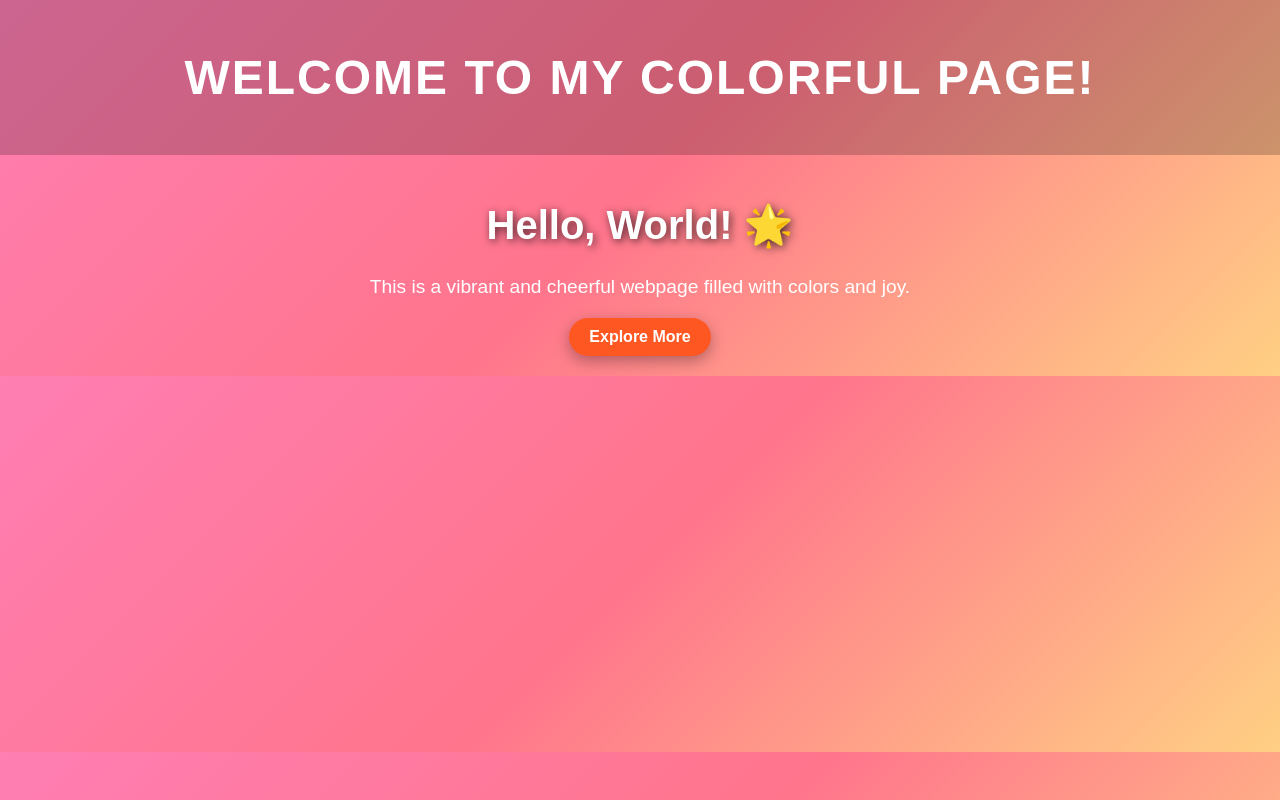
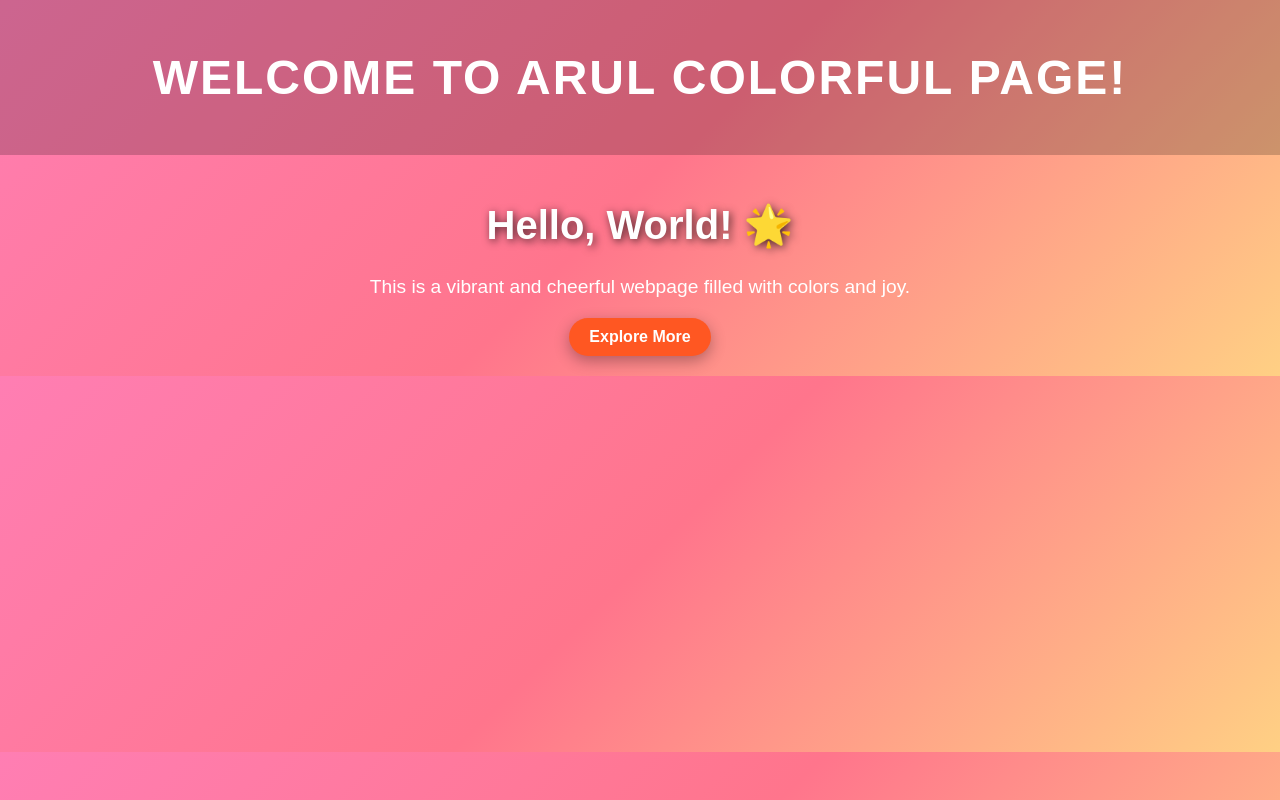
Before and after one commit to arulsebas/devtest-localrepo, a plain HTML site: page index.html in a window 1280 px wide. Drawn offline with Linux system fonts and the light colour scheme.

Commit message:
comming my second change

```diff
--- a/index.html
+++ b/index.html
@@ -61,7 +61,7 @@
 </head>
 <body>
     <header>
-        Welcome to My Colorful Page!
+        Welcome to Arul Colorful Page!
     </header>
     <main>
         <h1>Hello, World! 🌟</h1>
```
